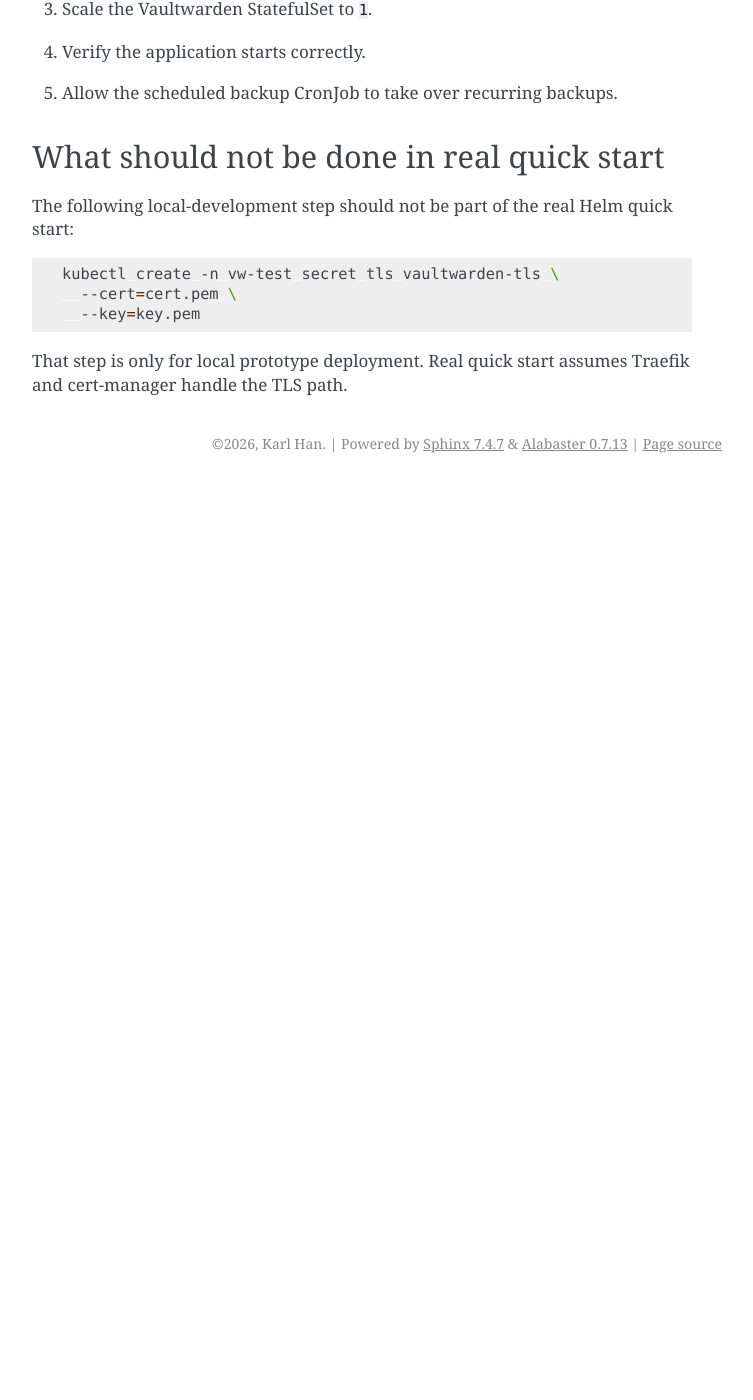
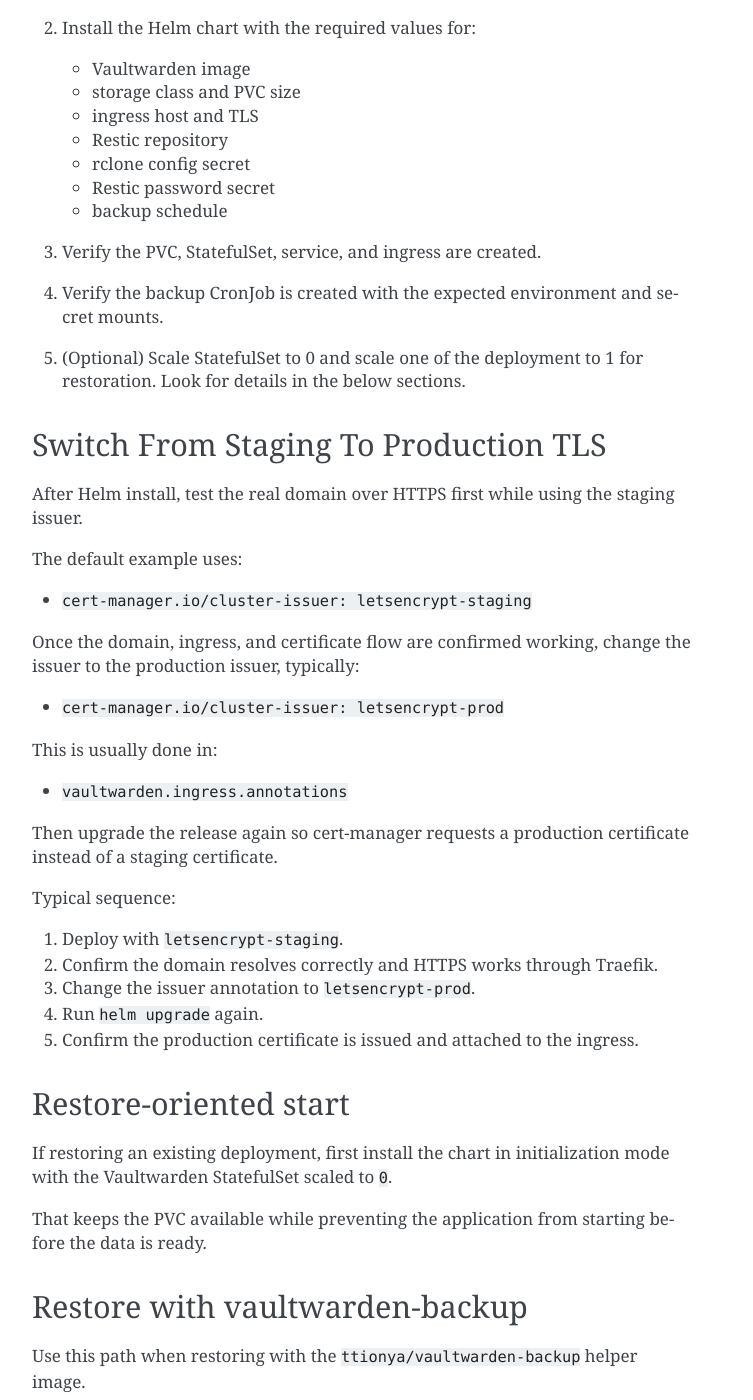
Before and after one commit to Karl-Han/vaultwarden-helm-restore-backup-restic, a Sphinx documentation site: the page built from docs/quick-start.rst, in a window 1280 px wide and 1400 px high, scrolled down 1393 px. Shown: the whole window, without its empty margins (388-1141 px from the left). Built offline with Sphinx 7.4.7, drawn with Linux system fonts in a browser that asks for light colours; before the commit the page ends 1876 px from its top, so only the background shows below that; some of the changed text lies outside the part shown.

Commit message:
[docs][env] init docs

```diff
--- a/docs/quick-start.rst
+++ b/docs/quick-start.rst
@@ -22,10 +22,38 @@
 - the custom Restic backup image has already been built and published
 - the required secrets for Restic password and rclone config are available
 
+Pre-install Restic Prerequisites
+--------------------------------
+
+Before Helm install, initialize the Restic repository at the target rclone remote path.
+
+Also make sure the remote name used in the Restic repository URL matches the remote name defined inside the ``rclone.conf`` content in the Helm values.
+
+Example expectation:
+
+- ``RESTIC_REPOSITORY`` uses ``rclone:remote-webdav:restic-backup``
+- the mounted ``rclone.conf`` contains a section named ``[remote-webdav]``
+
+Initialize the repository before installation, for example:
+
+.. code-block:: bash
+
+   restic -r rclone:remote-webdav:restic-backup init
+
+If the remote name in the repository URL and the remote name in ``rclone.conf`` do not match, the backup and restore workloads will fail when Restic invokes rclone.
+
 Fresh start
 -----------
 
-1. Install the Helm chart with the required values for:
+1. Update ``devops/helm/values.yaml`` with the correct public domain and TLS settings.
+
+   At minimum, verify:
+
+   - ``vaultwarden.env.DOMAIN``
+   - ``vaultwarden.ingress.hosts``
+   - ``vaultwarden.ingress.tls``
+
+2. Install the Helm chart with the required values for:
 
    - Vaultwarden image
    - storage class and PVC size
@@ -35,29 +63,121 @@
    - Restic password secret
    - backup schedule
 
-2. Verify the PVC, StatefulSet, service, and ingress are created.
+3. Verify the PVC, StatefulSet, service, and ingress are created.
 
-3. Verify the backup CronJob is created with the expected environment and secret mounts.
+4. Verify the backup CronJob is created with the expected environment and secret mounts.
+
+5. (Optional) Scale StatefulSet to 0 and scale one of the deployment to 1 for restoration.
+   Look for details in the below sections.
+
+Switch From Staging To Production TLS
+-------------------------------------
+
+After Helm install, test the real domain over HTTPS first while using the staging issuer.
+
+The default example uses:
+
+- ``cert-manager.io/cluster-issuer: letsencrypt-staging``
+
+Once the domain, ingress, and certificate flow are confirmed working, change the issuer to the production issuer, typically:
+
+- ``cert-manager.io/cluster-issuer: letsencrypt-prod``
+
+This is usually done in:
+
+- ``vaultwarden.ingress.annotations``
+
+Then upgrade the release again so cert-manager requests a production certificate instead of a staging certificate.
+
+Typical sequence:
+
+1. Deploy with ``letsencrypt-staging``.
+2. Confirm the domain resolves correctly and HTTPS works through Traefik.
+3. Change the issuer annotation to ``letsencrypt-prod``.
+4. Run ``helm upgrade`` again.
+5. Confirm the production certificate is issued and attached to the ingress.
 
 Restore-oriented start
 ----------------------
 
-If restoring an existing deployment, the intended Helm operator flow is:
+If restoring an existing deployment, first install the chart in initialization mode with the Vaultwarden StatefulSet scaled to ``0``.
 
-1. Install the Helm chart in initialization mode with the Vaultwarden StatefulSet scaled to ``0``.
+That keeps the PVC available while preventing the application from starting before the data is ready.
 
-2. Restore the existing database and data set into ``/data``.
+Restore with vaultwarden-backup
+-------------------------------
 
-   This may be done through:
+Use this path when restoring with the ``ttionya/vaultwarden-backup`` helper image.
 
-   - a Vaultwarden backup helper flow based on ``devops/k8s/deploy-vw-backup.yaml``
-   - a Restic-based restore helper pod using the custom image from ``devops/Dockerfile.restic``
+1. Scale the helper deployment from ``0`` to ``1``:
 
-3. Scale the Vaultwarden StatefulSet to ``1``.
+   - ``vw-dep-vaultwarden-backup-vaultwarden-backup``
 
-4. Verify the application starts correctly.
+2. Make sure the restore zip file is available in a local directory as:
 
-5. Allow the scheduled backup CronJob to take over recurring backups.
+   - ``backup.YYYYMMDD.zip``
+
+3. Mount that local directory into the helper container at ``/bitwarden/restore``.
+
+   This is required because ``/app/entrypoint.sh restore`` searches that path for the restore zip.
+
+   Reference container behavior:
+
+   .. code-block:: bash
+
+      docker run --rm -it \
+        --mount type=bind,source=$(pwd),target=/bitwarden/restore/ \
+        -e DATA_DIR="/data" \
+        ttionya/vaultwarden-backup:latest restore \
+        [OPTIONS]
+
+4. Attach to the helper pod and run the restore command, for example:
+
+   .. code-block:: bash
+
+      /app/entrypoint.sh restore --zip-file backup.20260501.zip -p
+
+   Example interactive prompt:
+
+   .. code-block:: text
+
+      Restore will overwrite the existing files, continue? (y/N)
+      (Default: n): y
+
+5. The mounted Vaultwarden PVC data will be overwritten by the restore process.
+
+6. Scale the helper deployment back to ``0`` after the restore is complete.
+
+7. Scale the Vaultwarden StatefulSet to ``1``.
+
+8. Verify the application starts correctly.
+
+9. Allow the scheduled backup CronJob to take over recurring backups.
+
+Restore with vaultwardenRestic
+------------------------------
+
+Use this path when restoring from an existing Restic repository with the custom image from ``devops/Dockerfile.restic``.
+
+1. Scale the restore deployment from ``0`` to ``1``:
+
+   - ``vw-dep-vaultwarden-backup-restic-restore``
+
+2. Use the restore deployment with the appropriate environment and command arguments so it runs:
+
+   .. code-block:: bash
+
+      python /app/main.py restore
+
+3. Restore the required snapshot into the mounted Vaultwarden data volume.
+
+4. Scale the restore deployment back to ``0`` after the restore is complete.
+
+5. Scale the Vaultwarden StatefulSet to ``1``.
+
+6. Verify the application starts correctly.
+
+7. Allow the scheduled backup CronJob to take over recurring backups.
 
 What should not be done in real quick start
 -------------------------------------------
--- a/pyproject.toml
+++ b/pyproject.toml
@@ -3,9 +3,9 @@
 build-backend = "setuptools.build_meta"
 
 [project]
-name = "vaultwarden-backup"
+name = "vaultwarden-helm-with-restic-backup"
 version = "0.1.0"
-description = "Vaultwarden backup helper that scales down a StatefulSet and runs restic."
+description = "Helm Chart for Vaultwarden with restic backup, restore and vaultwarden-backup restore"
 readme = "README.md"
 requires-python = ">=3.12"
 dependencies = [
```
Also changed, not shown: README.md (+20 -2 lines), docs/TODOs.rst (+4 -3 lines), docs/development.rst (+13 -1 lines), 1 other file.
